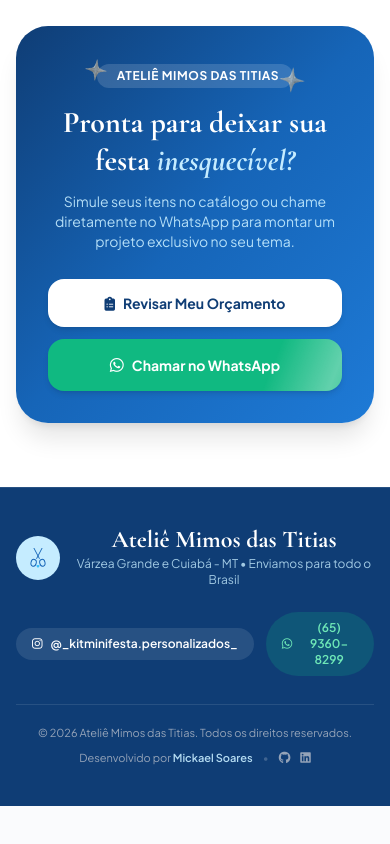
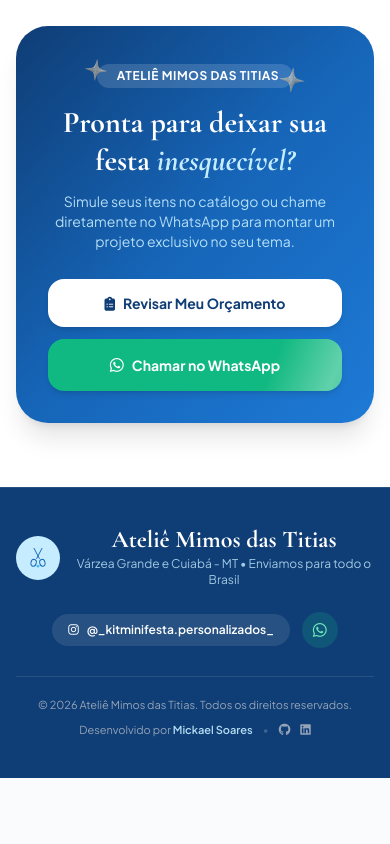
Before and after one commit to mickael-soares/lp-mimos-das-titias, a plain HTML site: page index.html in a window 390 px wide. Shown: the part 9621-10465 px from the top of the page. Drawn offline with nearby package versions, Linux system fonts and the light colour scheme.

Commit message:
style: deixa apenas icone do WhatsApp no rodape para evitar truncamento no mobile

```diff
--- a/index.html
+++ b/index.html
@@ -827,9 +827,11 @@
           <button
             type="button"
             onclick="openDirectWhatsApp()"
-            class="inline-flex items-center gap-2 px-4 py-2 rounded-full bg-emerald-500/20 hover:bg-emerald-500/30 text-emerald-300 text-xs font-semibold transition cursor-pointer"
+            aria-label="Chamar no WhatsApp"
+            title="Chamar no WhatsApp"
+            class="w-9 h-9 rounded-full bg-emerald-500/20 hover:bg-emerald-500/35 text-emerald-300 text-base flex items-center justify-center transition cursor-pointer shrink-0"
           >
-            <i class="fa-brands fa-whatsapp"></i> (65) 9360-8299
+            <i class="fa-brands fa-whatsapp"></i>
           </button>
         </div>
       </div>
```
